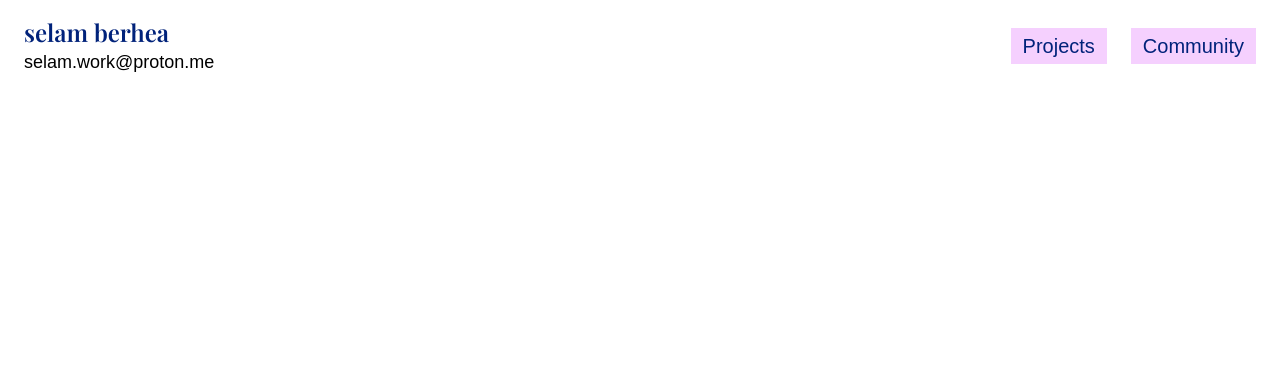
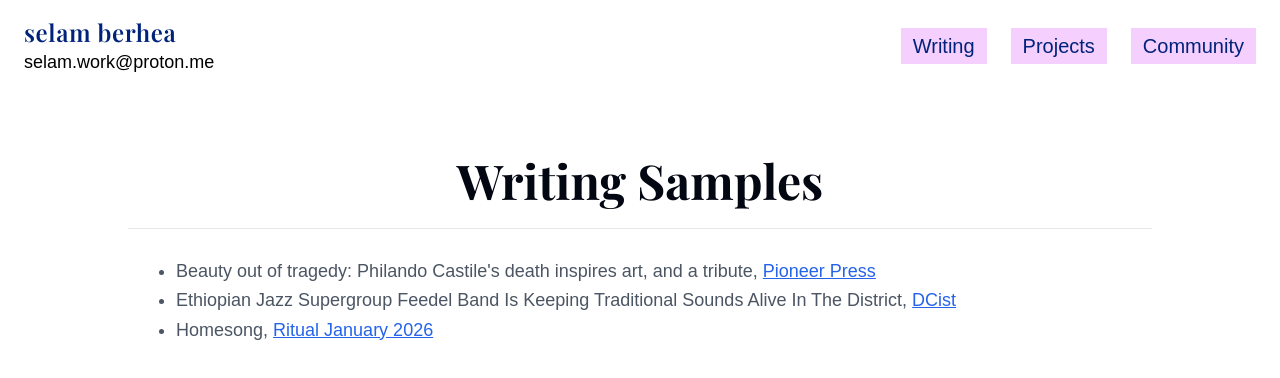
Before and after one commit to sberhea/portfolio, a Next.js app: page /writing in a window 1280 px wide. Shown: the top 378 px of the page. Built offline with nearby package versions, Linux system fonts and the light colour scheme; a web font is replaced by a local one.

Commit message:
feat: writing tab

```diff
--- a/src/app/writing/page.tsx
+++ b/src/app/writing/page.tsx
@@ -1,15 +1,30 @@
 import Navbar from "@/components/Navbar";
+import Link from 'next/link'
 
 export default function HomePage() {
   return (
     <main className="">
        {/* Navbar */}
         <Navbar />
-
-      <div className="">
-
-      </div>
-
+    <section className="p-4 md:p-8">
+      {/* Writing Samples */}
+    <div className="mx-auto max-w-2xl px-6 lg:max-w-7xl lg:px-8">
+        <section className="max-w-5xl mx-auto px-6 md:px-12 pt-8">
+          <h2 className="text-3xl md:text-5xl font-bold tracking-normal text-gray-950 mb-6 text-center">
+            Writing Samples
+          </h2>
+        </section>
+        <hr className="border-t border-gray-200 max-w-5xl mx-auto px-6 md:px-12" />
+        <section className="max-w-5xl mx-auto px-6 md:px-12 py-7 space-y-20">
+          <ul className="text-gray-600 text-lg leading-relaxed">
+            <li className="list-disc">Beauty out of tragedy: Philando Castile{"'"}s death inspires art, and a tribute, <Link className="text-blue-600 underline" href="https://www.twincities.com/2017/07/03/art-out-of-tragedy-mn-artists-process-the-philando-castile/">Pioneer Press</Link></li>
+            <li className="list-disc">Ethiopian Jazz Supergroup Feedel Band Is Keeping Traditional Sounds Alive In The District, <Link className="text-blue-600 underline" href="https://dcist.com/story/19/12/13/ethiopian-jazz-supergroup-feedel-band-is-keeping-traditional-sounds-alive-in-the-district/">DCist</Link></li>
+            <li className="list-disc">Homesong, <Link className="text-blue-600 underline" href="https://heyzine.com/flip-book/5019228c98.html#page/72">Ritual January 2026</Link></li>
+            {/* <li className="list-disc">Substack</li> */}
+          </ul>
+      </section>
+    </div>
+    </section>
     </main>
   )
 }
--- a/src/components/Navbar.tsx
+++ b/src/components/Navbar.tsx
@@ -6,12 +6,18 @@ const Navbar = () => {
     <header className="px-6 py-4 flex flex-col md:flex-row md:items-center md:justify-between">
       <div className="flex flex-col">
         <Link href="/">
-          <h1 className="text-xl md:text-2xl font-semibold text-blueText">selam berhea</h1>
+          <h1 className="text-xl md:text-2xl tracking-wide font-semibold text-blueText">selam berhea</h1>
         </Link>
         <p className="text-md md:text-lg">selam.work@proton.me</p>
       </div>
 
       <nav className="flex gap-x-6 mt-3 md:mt-0">
+        <a
+          href="/writing"
+          className="px-3 py-1 md:text-xl text-md font-medium bg-fuchsia-200 hover:bg-lime-300 transition-colors duration-200"
+        >
+          <span className="text-blueText">Writing</span>
+        </a>
         <a
           href="/design"
           className="px-3 py-1 md:text-xl text-md font-medium bg-fuchsia-200 hover:bg-lime-300 transition-colors duration-200"
```
